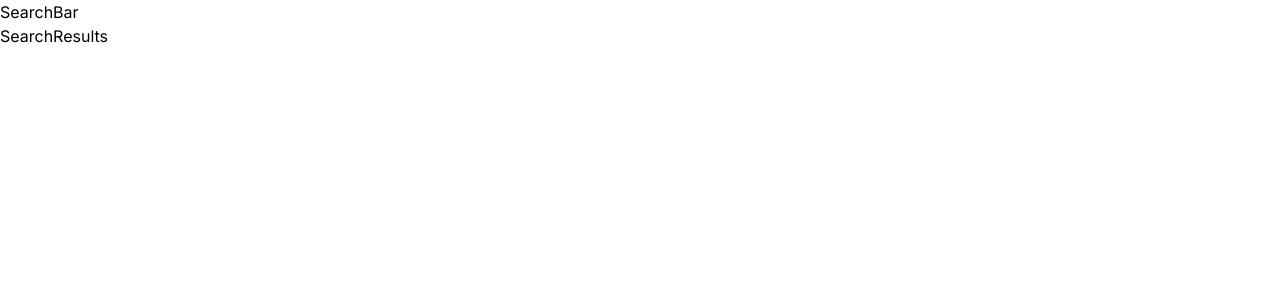
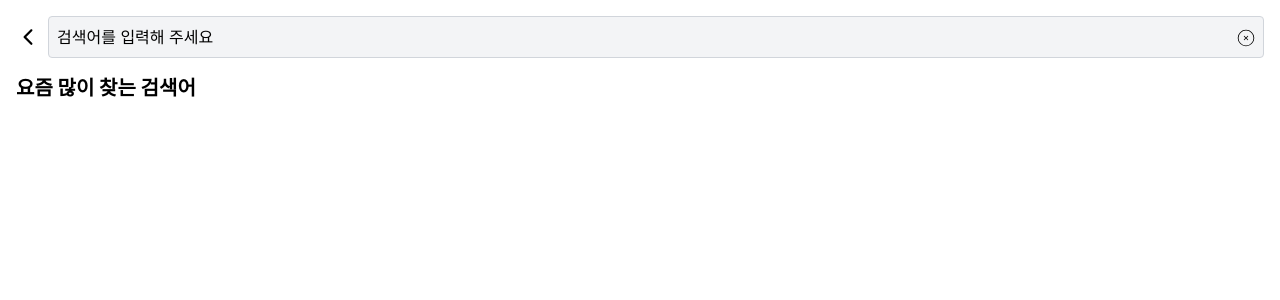
Before and after one commit to munnarae/Searching-project, a Next.js app: page / in a window 1280 px wide. Shown: the top 300 px of the page. Built offline with nearby package versions, Linux system fonts and the light colour scheme.

Commit message:
리액트 아이콘 라이브러리 설치 + 검색창UI

```diff
--- a/src/app/components/SearchBar.tsx
+++ b/src/app/components/SearchBar.tsx
@@ -1,9 +1,33 @@
 import React, { useState, useEffect } from 'react';
+import {IoIosArrowBack} from "react-icons/io";
+import {CiCircleRemove} from "react-icons/ci";
 
 const SearchBar = () => {
     return (
-        <div>
-            SearchBar
+        <div className="p-4">
+            <div className="flex items-center space-x-2">
+                <IoIosArrowBack className="cursor-pointer" size={24} />
+                <div className="relative flex-1">
+                    <input
+                        type="text"
+                        className="w-full p-2 border border-gray-300 rounded bg-gray-100 placeholder-black focus:outline-none focus:border-gray-100 focus:ring-1 focus:ring-gray-500"
+                        placeholder="검색어를 입력해 주세요"
+                    />
+                    <CiCircleRemove
+                        className="absolute right-2 top-3 cursor-pointer"
+                        size={20}
+                    />
+                </div>
+            </div>
+                <>
+                    <div className="mt-4">
+                        <h2 className="text-xl mb-2 font-bold">요즘 많이 찾는 검색어</h2>
+                        <div className="flex overflow-x-scroll space-x-2 max-w-full">
+                            <div className="flex space-x-2" style={{ minWidth: 'fit-content' }}>
+                            </div>
+                        </div>
+                    </div>
+                </>
         </div>
     )
 }
--- a/src/app/components/SearchResults.tsx
+++ b/src/app/components/SearchResults.tsx
@@ -3,7 +3,6 @@ import React, { useState, useEffect } from 'react';
 const SearchResults = () => {
     return (
         <div>
-            SearchResults
         </div>
     )
 }
--- /dev/null
+++ b/src/app/data/companyData.ts
@@ -0,0 +1,12 @@
+const companyNumbers = [
+    '일', '이', '삼', '사', '오', '육', '칠', '팔', '구', '십',
+    '십일', '십이', '십삼', '십사', '십오', '십육', '십칠', '십팔', '십구', '이십'
+];
+
+export const companyData = Array.from({ length: 20 }, (_, i) => ({
+    name: `${companyNumbers[i]}만원더`,
+    description: '인터넷 기본 46만원+할인 156만',
+    imageUrl: 'https://via.placeholder.com/50'
+}));
+
+export const suggestionsList = companyData.map(company => company.name);
```
Also changed, not shown: package.json (+5 -4 lines), 1 other file (tests, documents, lock files or other folders).
